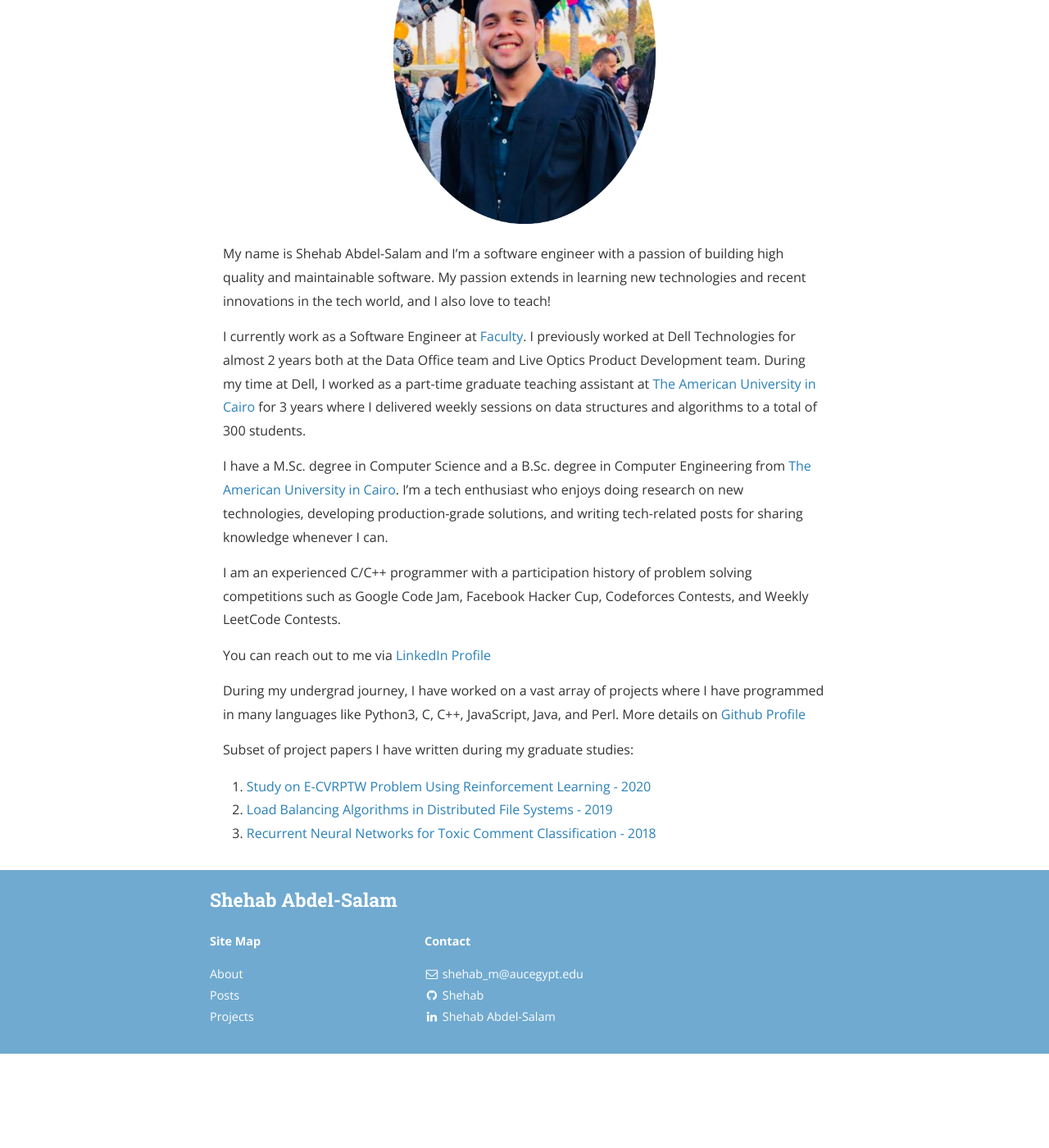
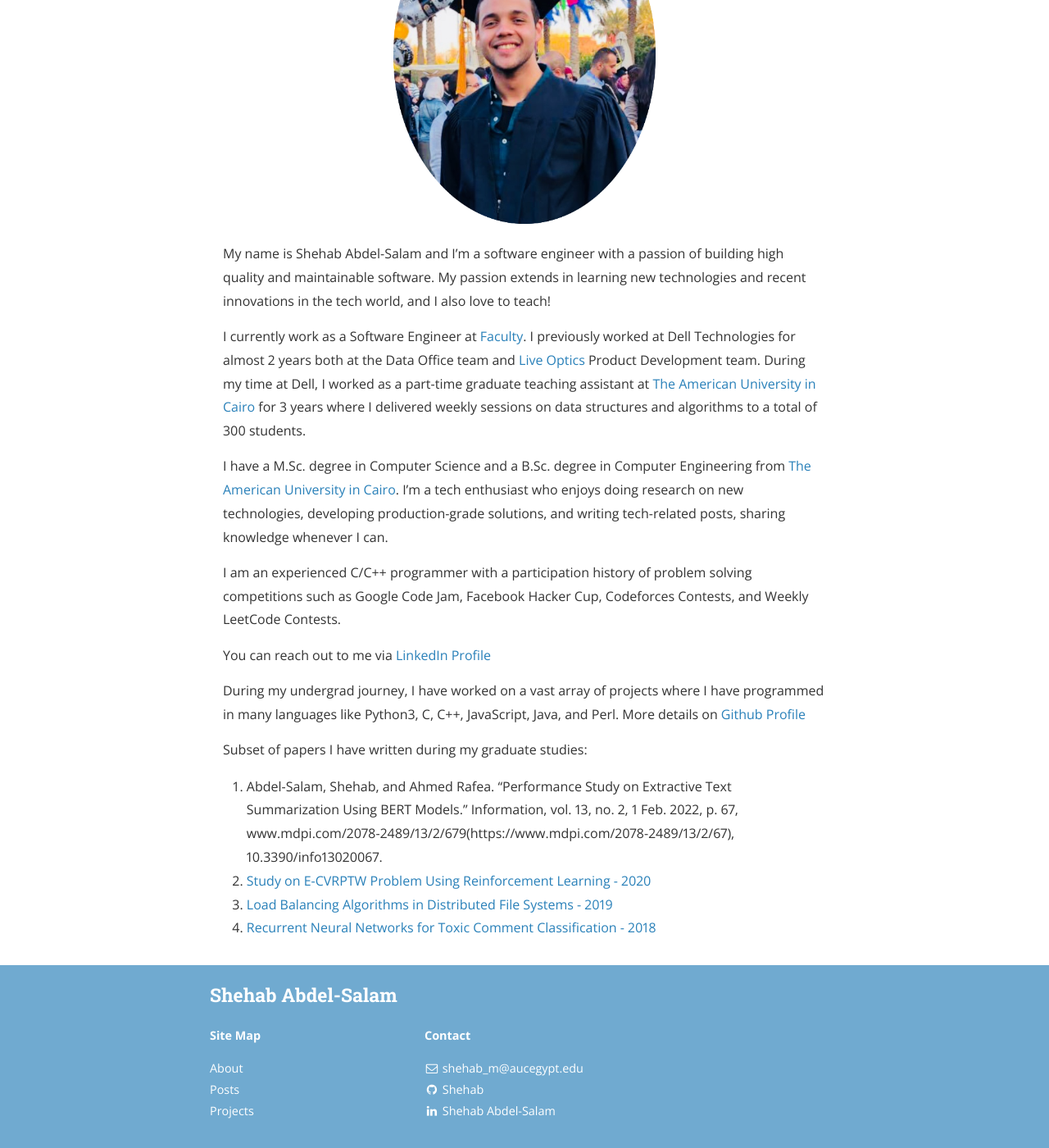
Before and after one commit to ShehabCE/shehabce.github.io, a Jekyll site: the page built from about.md, in a window 1280 px wide and 1400 px high, scrolled down 355 px. Shown: the whole window at 82% size. Built offline with Jekyll 4.4.1, drawn with Linux system fonts in a browser that asks for light colours; nearby versions of some CDN libraries; a style sheet for code colours, icons or effects is not loaded; before the commit the page ends 1640 px from its top, so only the background shows below that.

Commit message:
Updated About Page

```diff
--- a/about.md
+++ b/about.md
@@ -8,9 +8,9 @@ permalink: /about/
 
 My name is Shehab Abdel-Salam and I'm a software engineer with a passion of building high quality and maintainable software. My passion extends in learning new technologies and recent innovations in the tech world, and I also love to teach!
 
-I currently work as a Software Engineer at [Faculty][company]. I previously worked at Dell Technologies for almost 2 years both at the Data Office team and Live Optics Product Development team. During my time at Dell, I worked as a part-time graduate teaching assistant at [The American University in Cairo][university] for 3 years where I delivered weekly sessions on data structures and algorithms to a total of 300 students.
+I currently work as a Software Engineer at [Faculty][company]. I previously worked at Dell Technologies for almost 2 years both at the Data Office team and [Live Optics][liveoptics] Product Development team. During my time at Dell, I worked as a part-time graduate teaching assistant at [The American University in Cairo][university] for 3 years where I delivered weekly sessions on data structures and algorithms to a total of 300 students.
 
-I have a M.Sc. degree in Computer Science and a B.Sc. degree in Computer Engineering from [The American University in Cairo][University]. I'm a tech enthusiast who enjoys doing research on new technologies, developing production-grade solutions, and writing tech-related posts for sharing knowledge whenever I can.
+I have a M.Sc. degree in Computer Science and a B.Sc. degree in Computer Engineering from [The American University in Cairo][University]. I'm a tech enthusiast who enjoys doing research on new technologies, developing production-grade solutions, and writing tech-related posts, sharing knowledge whenever I can.
 
 I am an experienced C/C++ programmer with a participation history of problem solving competitions such as Google Code Jam, Facebook Hacker Cup, Codeforces Contests, and Weekly LeetCode Contests.
 
@@ -19,13 +19,15 @@ You can reach out to me via [LinkedIn Profile][linkedin]
 During my undergrad journey, I have worked on a vast array of projects where I have programmed in many languages like Python3, C, C++, JavaScript, Java, and Perl.
 More details on [Github Profile][github]
 
-Subset of project papers I have written during my graduate studies:
+Subset of papers I have written during my graduate studies:
 
-1. [Study on E-CVRPTW Problem Using Reinforcement Learning - 2020](https://drive.google.com/file/d/1S66LT3kInvsubYGUlW4S78QJWLESqap3/view?usp=sharing)
-2. [Load Balancing Algorithms in Distributed File Systems - 2019](https://drive.google.com/file/d/1uwlMDUGlllPCa1riIjcvhv8-sL7gsdoJ/view?usp=sharing)
-3. [Recurrent Neural Networks for Toxic Comment Classification - 2018](https://github.com/ShehabMMohamed/ToxicCommentClassification)
+1. Abdel-Salam, Shehab, and Ahmed Rafea. “Performance Study on Extractive Text Summarization Using BERT Models.” Information, vol. 13, no. 2, 1 Feb. 2022, p. 67, www.mdpi.com/2078-2489/13/2/679(https://www.mdpi.com/2078-2489/13/2/67), 10.3390/info13020067.
+2. [Study on E-CVRPTW Problem Using Reinforcement Learning - 2020](https://drive.google.com/file/d/1S66LT3kInvsubYGUlW4S78QJWLESqap3/view?usp=sharing)
+3. [Load Balancing Algorithms in Distributed File Systems - 2019](https://drive.google.com/file/d/1uwlMDUGlllPCa1riIjcvhv8-sL7gsdoJ/view?usp=sharing)
+4. [Recurrent Neural Networks for Toxic Comment Classification - 2018](https://github.com/ShehabMMohamed/ToxicCommentClassification)
 
 [linkedin]: https://www.linkedin.com/in/shehab-abdel-salam-0a12ab97/
 [github]: https://github.com/ShehabMMohamed
 [company]: https://faculty.ai
 [university]: https://www.aucegypt.edu
+[liveoptics]: https://liveoptics.com
```
